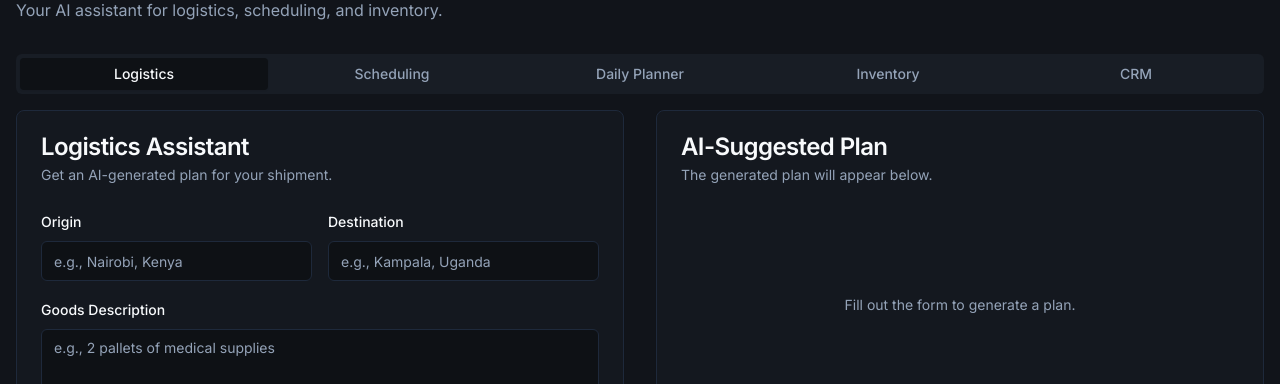
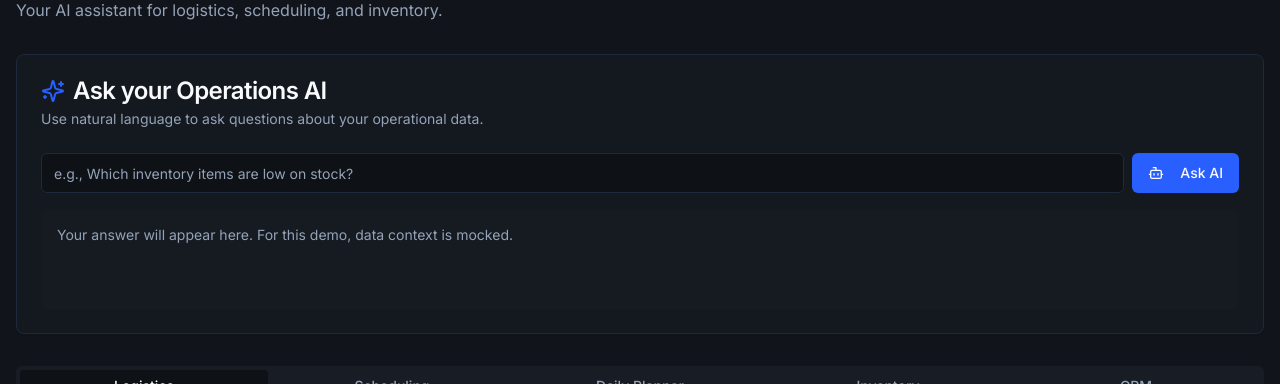
Before and after one commit to deno34/studio, a Next.js app: page /dashboard/agents/operations in a window 1280 px wide. Shown: the part 215-599 px from the top of the page. Built offline with nearby package versions, Linux system fonts and the light colour scheme; no server answers.

Commit message:
also lets do the same in Operation making sure that the ai will be able

```diff
--- a/src/app/dashboard/agents/operations/page.tsx
+++ b/src/app/dashboard/agents/operations/page.tsx
@@ -12,6 +12,7 @@ import { SchedulingTab } from '@/components/dashboard/operations/scheduling-tab'
 import { PlannerTab } from '@/components/dashboard/operations/planner-tab';
 import { InventoryTab } from '@/components/dashboard/operations/inventory-tab';
 import { CrmTab } from '@/components/dashboard/operations/crm-tab';
+import { AskAI } from '@/components/dashboard/operations/ask-ai';
 
 export default function OperationsAgentPage() {
   return (
@@ -33,6 +34,8 @@ export default function OperationsAgentPage() {
             </p>
           </div>
 
+          <div className="space-y-8">
+            <AskAI />
             <Tabs defaultValue="logistics" className="w-full">
               <TabsList className="grid w-full grid-cols-5">
                 <TabsTrigger value="logistics">Logistics</TabsTrigger>
@@ -58,6 +61,7 @@ export default function OperationsAgentPage() {
               </TabsContent>
             </Tabs>
           </div>
+        </div>
       </main>
       <Footer />
     </div>
--- /dev/null
+++ b/src/components/dashboard/operations/ask-ai.tsx
@@ -0,0 +1,86 @@
+
+'use client';
+
+import { useState } from 'react';
+import { Card, CardContent, CardDescription, CardHeader, CardTitle } from '@/components/ui/card';
+import { Input } from '@/components/ui/input';
+import { Button } from '@/components/ui/button';
+import { Bot, Sparkles, Loader2 } from 'lucide-react';
+import { useToast } from '@/hooks/use-toast';
+
+export function AskAI() {
+  const [query, setQuery] = useState('');
+  const [isLoading, setIsLoading] = useState(false);
+  const [response, setResponse] = useState('');
+  const { toast } = useToast();
+
+  const handleAsk = async () => {
+    if (!query) {
+      toast({
+        variant: 'destructive',
+        title: 'Please enter a question.',
+      });
+      return;
+    }
+
+    setIsLoading(true);
+    setResponse('');
+
+    // In a real implementation, this would call a new AI flow with RAG capabilities.
+    // This flow would query Firestore for tasks, inventory, etc.
+    // For now, we'll just mock the response based on the query.
+    await new Promise(resolve => setTimeout(resolve, 1500));
+
+    let mockResponse = "I can answer questions about your operations data. Try asking 'Which inventory items are low on stock?' or 'What are the highest priority leads in the CRM?'";
+    if (query.toLowerCase().includes('low on stock')) {
+        mockResponse = `The "Wireless Mouse" (15 units) and "External Webcam" (8 units) are currently below their reorder levels. I can generate restock suggestions if you'd like.`;
+    } else if (query.toLowerCase().includes('priority leads')) {
+        mockResponse = `The highest priority leads to follow up with today are "Innovate Inc." (status: Proposal) and "Tech Solutions LLC" (status: Lead, created 8 days ago).`;
+    }
+
+    setResponse(mockResponse);
+    setIsLoading(false);
+    toast({
+      title: 'Answer Generated',
+      description: 'The Operations AI has responded to your query.',
+    });
+  };
+
+  return (
+    <Card>
+      <CardHeader>
+        <CardTitle className="flex items-center gap-2">
+          <Sparkles className="w-6 h-6 text-primary" />
+          <span>Ask your Operations AI</span>
+        </CardTitle>
+        <CardDescription>Use natural language to ask questions about your operational data.</CardDescription>
+      </CardHeader>
+      <CardContent className="space-y-4">
+        <div className="flex gap-2">
+          <Input
+            placeholder="e.g., Which inventory items are low on stock?"
+            value={query}
+            onChange={(e) => setQuery(e.target.value)}
+            onKeyDown={(e) => e.key === 'Enter' && handleAsk()}
+          />
+          <Button onClick={handleAsk} disabled={isLoading}>
+            {isLoading ? <Loader2 className="w-4 h-4 animate-spin" /> : <Bot className="w-4 h-4" />}
+            <span className="ml-2">Ask AI</span>
+          </Button>
+        </div>
+        <div className="p-4 bg-muted/50 rounded-lg min-h-[100px] text-sm whitespace-pre-wrap">
+          {isLoading ? (
+            <div className="flex items-center justify-center h-full text-muted-foreground">
+                <Loader2 className="w-5 h-5 animate-spin mr-2" />
+                <span>The AI is analyzing your operational data...</span>
+            </div>
+          ) : response ? (
+            <p className="text-foreground">{response}</p>
+          ) : (
+             <p className="text-muted-foreground">Your answer will appear here. For this demo, data context is mocked.</p>
+          )}
+        </div>
+      </CardContent>
+    </Card>
+  );
+}
```
Lines whose indentation alone changed are shown as unchanged.
